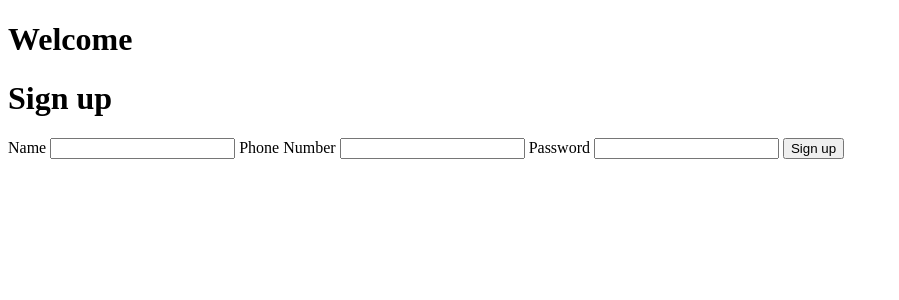
After one commit to software-students-fall2022/web-app-exercise-team-17-1, a Flask app: template templates/login.html in a window 1280 px wide. The commit adds this page. Shown: the top 300 px of the page, without its empty margins (0-899 px from the left). Run offline with Flask 2, Linux system fonts and the light colour scheme; the template is opened without the code that fills it, so the values that code supplies are empty; parts of the project's set-up code (start-up, migrations or seed data) failed here and were passed over.

Commit message:
added content block to base template and login template

```diff
--- a/app.py
+++ b/app.py
@@ -16,25 +16,28 @@ config = dotenv_values(".env")
 # turn on debugging if in development mode
 if config['FLASK_ENV'] == 'development':
     # turn on debugging, if in development
-    app.debug = True # debug mnode
+    app.debug = True  # debug mnode
 
 
 # connect to the database
 cxn = pymongo.MongoClient(config['MONGO_URI'], serverSelectionTimeoutMS=5000)
 try:
     # verify the connection works by pinging the database
-    cxn.admin.command('ping') # The ping command is cheap and does not require auth.
-    db = cxn[config['MONGO_DBNAME']] # store a reference to the database
-    print(' *', 'Connected to MongoDB!') # if we get here, the connection worked!
+    # The ping command is cheap and does not require auth.
+    cxn.admin.command('ping')
+    db = cxn[config['MONGO_DBNAME']]  # store a reference to the database
+    # if we get here, the connection worked!
+    print(' *', 'Connected to MongoDB!')
 except Exception as e:
     # the ping command failed, so the connection is not available.
     # render_template('error.html', error=e) # render the edit template
     print(' *', "Failed to connect to MongoDB at", config['MONGO_URI'])
-    print('Database connection error:', e) # debug
+    print('Database connection error:', e)  # debug
+
 
 @app.route('/')
 def home():
     """
     Route for the home page
     """
-    return render_template('index.html') # render the hone template
+    return render_template('index.html')  # render the hone template
--- a/templates/base.html
+++ b/templates/base.html
@@ -1,12 +1,14 @@
 <!DOCTYPE html>
 <html lang="en">
-<head>
-    <meta charset="UTF-8">
-    <meta http-equiv="X-UA-Compatible" content="IE=edge">
-    <meta name="viewport" content="width=device-width, initial-scale=1.0">
+  <head>
+    <meta charset="UTF-8" />
+    <meta http-equiv="X-UA-Compatible" content="IE=edge" />
+    <meta name="viewport" content="width=device-width, initial-scale=1.0" />
     <title>Welcome to Phonebook v1.0</title>
-</head>
-<body>
+  </head>
+  <body>
     <h1>Welcome</h1>
-</body>
+
+    {% block content%} {% endblock %}
+  </body>
 </html>
--- /dev/null
+++ b/templates/login.html
@@ -0,0 +1,20 @@
+{% extends "base.html" %} {% block content %}
+<div class="card-wrapper">
+  <div class="card">
+    <h1 class="center">Sign up</h1>
+
+    <form action="signup_form">
+      <label for="name">Name</label>
+      <input type="text" name="name" class="field" required />
+
+      <label for="name">Phone Number</label>
+      <input type="cell" name="cell" class="field" required />
+
+      <label for="name">Password</label>
+      <input type="password" name="name" class="field" required />
+
+      <input type="submit" value="Sign up" class="btn" />
+    </form>
+  </div>
+</div>
+{% endblock %}
```
